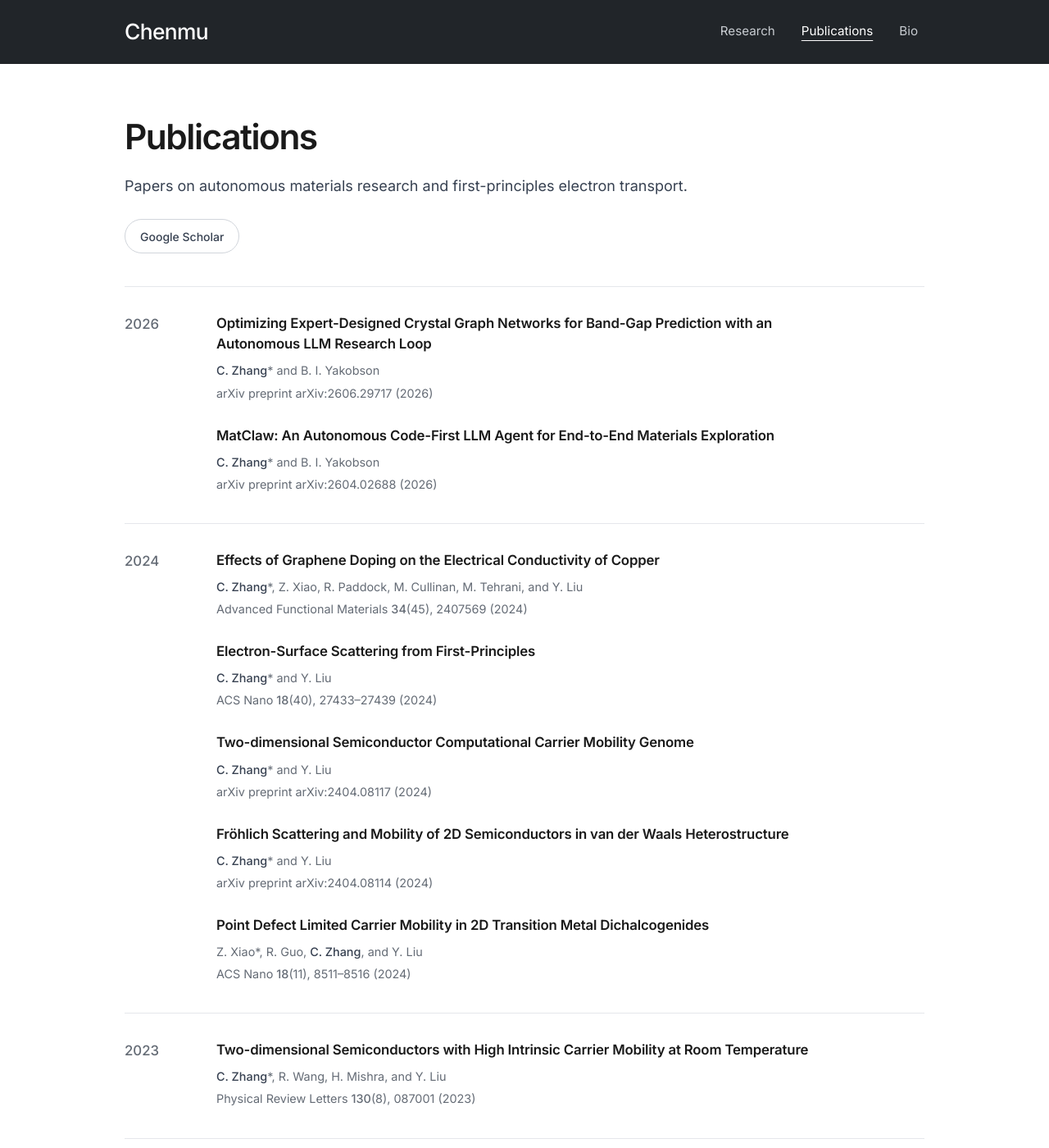
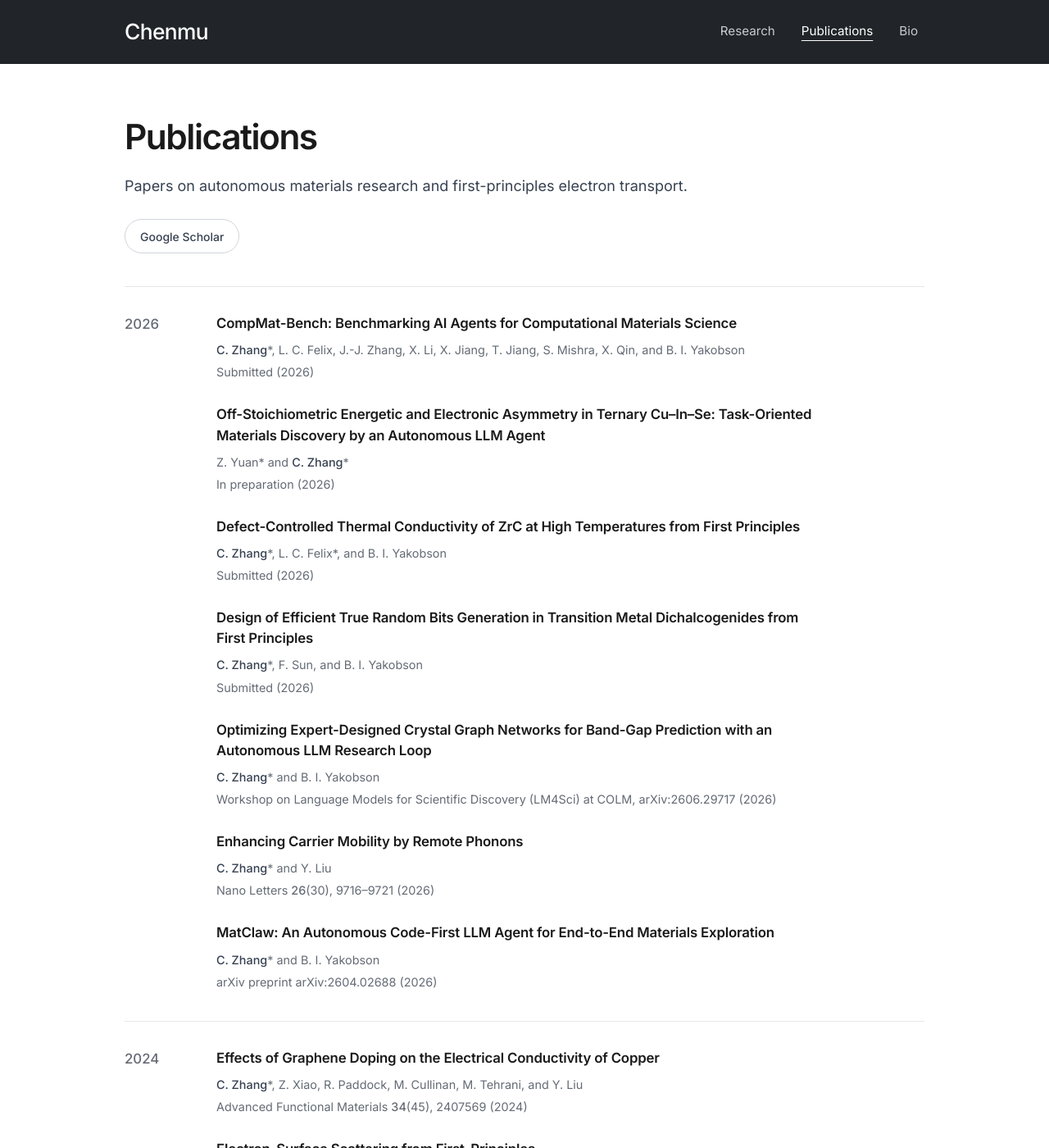
Before and after one commit to cz2014/cz2014.github.io, a Jekyll site: the page built from publications.html, in a window 1280 px wide and 1400 px high. Shown: the whole window at 82% size. Built offline with Jekyll 4.4.1, drawn with Linux system fonts in a browser that asks for light colours.

Commit message:
Sync publication list with the CV: add four 2026 papers and the Nano Letters reference

```diff
--- a/_data/publications.yml
+++ b/_data/publications.yml
@@ -1,12 +1,62 @@
+- number: 19
+  authors: '<u>C. Zhang</u>*, L. C. Felix, J.-J. Zhang, X. Li, X. Jiang, T. Jiang, S. Mishra, X. Qin, and B. I. Yakobson'
+  title: "CompMat-Bench: Benchmarking AI Agents for Computational Materials Science"
+  journal: "Submitted"
+  volume: ""
+  issue: ""
+  pages: ""
+  year: 2026
+  doi: "/compmat-bench.html"
+
+- number: 18
+  authors: 'Z. Yuan* and <u>C. Zhang</u>*'
+  title: "Off-Stoichiometric Energetic and Electronic Asymmetry in Ternary Cu–In–Se: Task-Oriented Materials Discovery by an Autonomous LLM Agent"
+  journal: "In preparation"
+  volume: ""
+  issue: ""
+  pages: ""
+  year: 2026
+  doi: "/cu-in-se.html"
+
+- number: 17
+  authors: '<u>C. Zhang</u>*, L. C. Felix*, and B. I. Yakobson'
+  title: "Defect-Controlled Thermal Conductivity of ZrC at High Temperatures from First Principles"
+  journal: "Submitted"
+  volume: ""
+  issue: ""
+  pages: ""
+  year: 2026
+  doi: ""
+
+- number: 16
+  authors: '<u>C. Zhang</u>*, F. Sun, and B. I. Yakobson'
+  title: "Design of Efficient True Random Bits Generation in Transition Metal Dichalcogenides from First Principles"
+  journal: "Submitted"
+  volume: ""
+  issue: ""
+  pages: ""
+  year: 2026
+  doi: ""
+
 - number: 15
   authors: '<u>C. Zhang</u>* and B. I. Yakobson'
   title: "Optimizing Expert-Designed Crystal Graph Networks for Band-Gap Prediction with an Autonomous LLM Research Loop"
-  journal: "arXiv preprint arXiv:2606.29717"
+  journal: "Workshop on Language Models for Scientific Discovery (LM4Sci) at COLM, arXiv:2606.29717"
   volume: ""
   issue: ""
   pages: ""
   year: 2026
   doi: "https://doi.org/10.48550/arXiv.2606.29717"
+
+- number: 10
+  authors: '<u>C. Zhang</u>* and Y. Liu'
+  title: "Enhancing Carrier Mobility by Remote Phonons"
+  journal: "Nano Letters"
+  volume: "26"
+  issue: "30"
+  pages: "9716--9721"
+  year: 2026
+  doi: "https://doi.org/10.1021/acs.nanolett.6c00923"
 
 - number: 14
   authors: '<u>C. Zhang</u>* and B. I. Yakobson'
@@ -47,16 +97,6 @@
   pages: ""
   year: 2024
   doi: "https://doi.org/10.48550/arXiv.2404.08117"
-
-- number: 10
-  authors: '<u>C. Zhang</u>* and Y. Liu'
-  title: "Fröhlich Scattering and Mobility of 2D Semiconductors in van der Waals Heterostructure"
-  journal: "arXiv preprint arXiv:2404.08114"
-  volume: ""
-  issue: ""
-  pages: ""
-  year: 2024
-  doi: "https://doi.org/10.48550/arXiv.2404.08114"
 
 - number: 9
   authors: 'Z. Xiao*, R. Guo, <u>C. Zhang</u>, and Y. Liu'
--- a/_includes/publication-entry.html
+++ b/_includes/publication-entry.html
@@ -1,6 +1,6 @@
 {% assign publication = include.publication %}
 <article class="publication-entry" id="publication-{{ publication.number }}">
-  <h3><a href="{{ publication.doi }}" target="_blank" rel="noopener">{{ publication.title }}</a></h3>
+  <h3>{% if publication.doi != "" %}<a href="{{ publication.doi }}" target="_blank" rel="noopener">{{ publication.title }}</a>{% else %}{{ publication.title }}{% endif %}</h3>
   <p class="publication-authors">{{ publication.authors }}</p>
   <p class="publication-venue">{{ publication.journal }}{% if publication.volume != "" %} <span>{{ publication.volume }}</span>{% endif %}{% if publication.issue != "" %}({{ publication.issue }}){% endif %}{% if publication.pages != "" %}, {{ publication.pages | replace: '--', '–' }}{% endif %} ({{ publication.year }})</p>
 </article>
```
